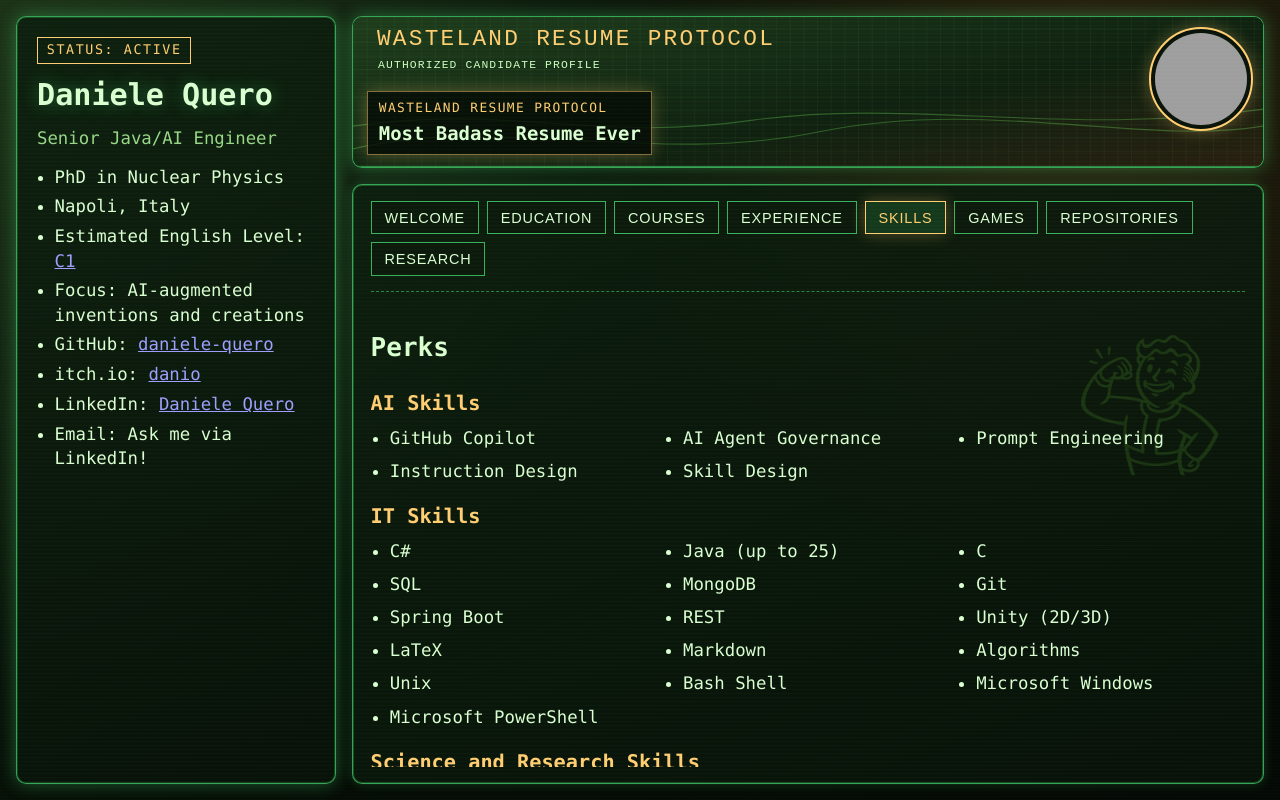
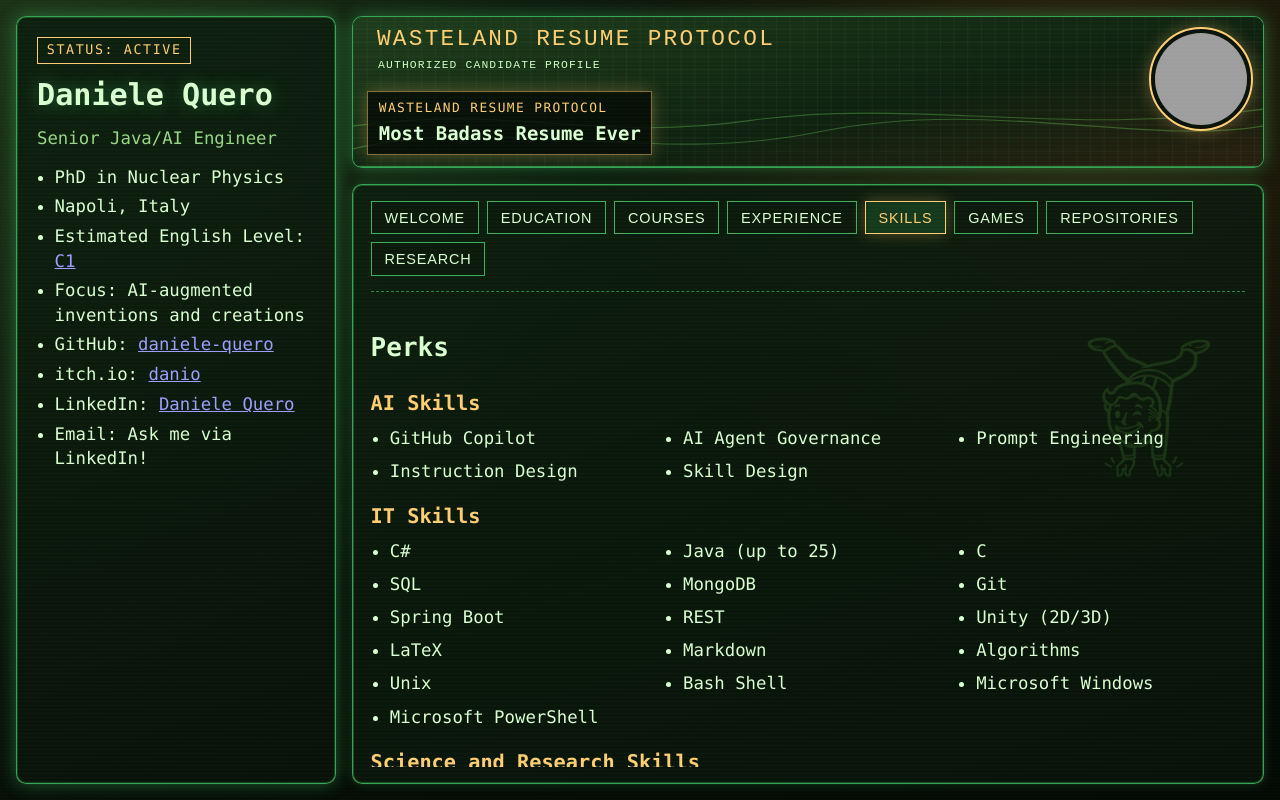
Before and after one commit to daniele-quero/most-badass-resume-ever, a React (Vite) app: page / in a window 1280 px wide. Both pictures are taken after a click on the tab "SKILLS". Built offline with nearby package versions, Linux system fonts and the light colour scheme; grey boxes are pictures that could not be loaded.

Commit message:
chore: commit changes via assistant

```diff
--- a/src/components/resume/resumeTabs.tsx
+++ b/src/components/resume/resumeTabs.tsx
@@ -165,7 +165,7 @@ export const resumeTabs: TabItem[] = [
           pointerEvents: "none",
         }}>
           <img
-            src="/image3.png"
+            src="/image5.png"
             alt=""
             aria-hidden="true"
             style={{
```
